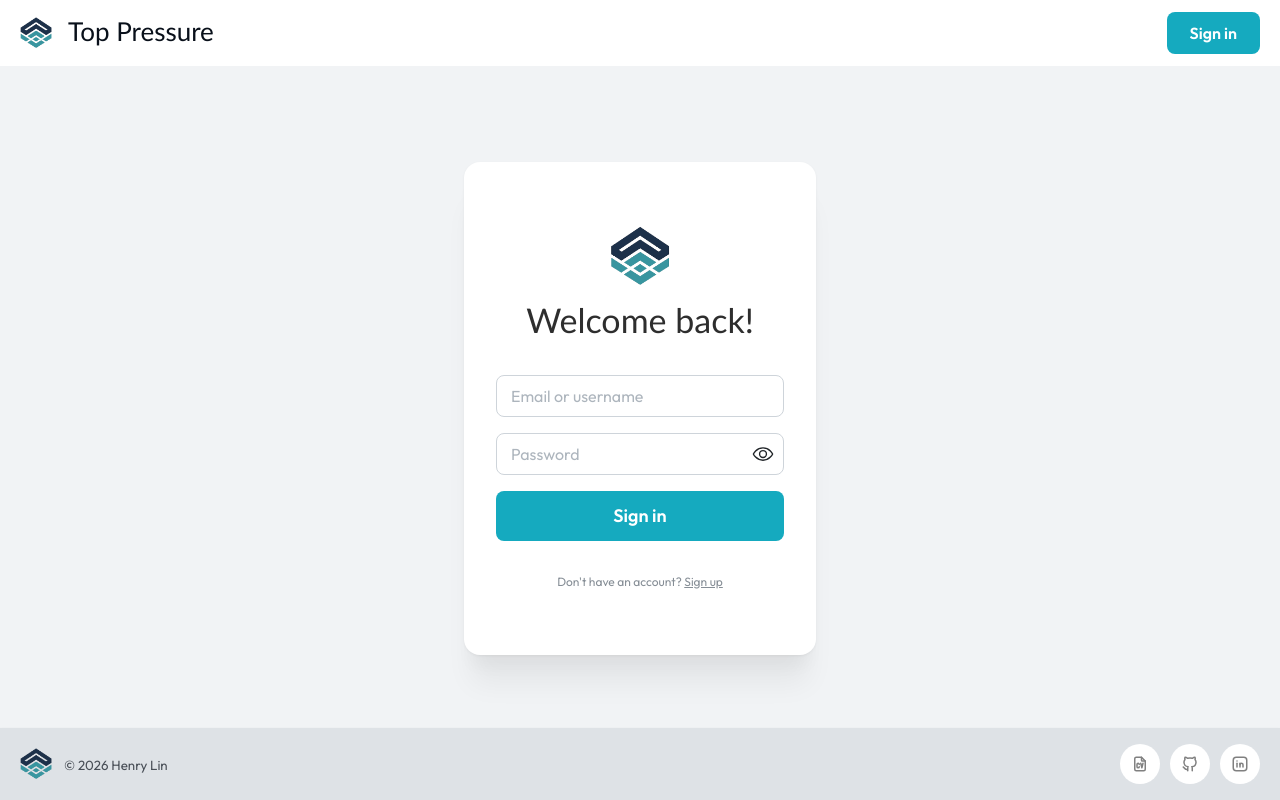
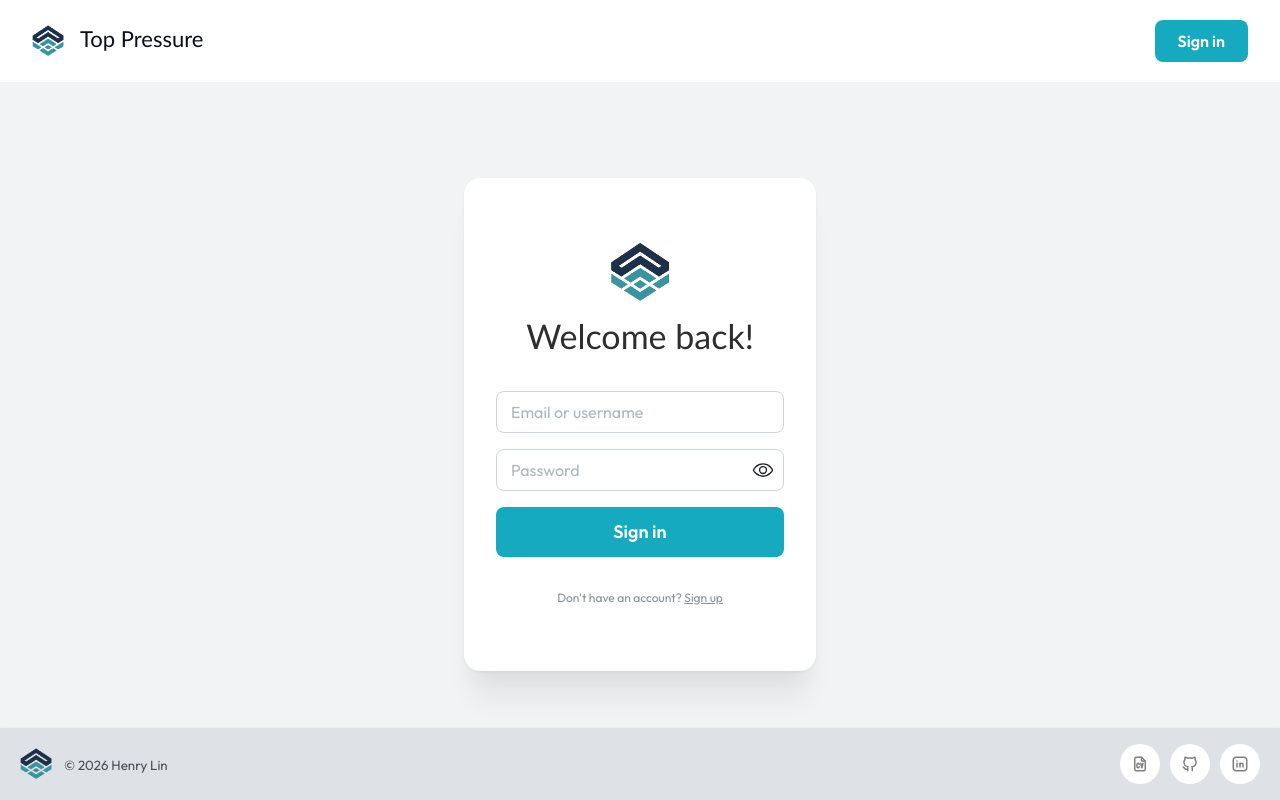
Before and after one commit to henrylin03/top-pressure-blog--FE, a React (Vite) app: page /login in a window 1280 px wide. Built offline with nearby package versions, Linux system fonts and the light colour scheme; a web font is replaced by a local one.

Commit message:
feat(Header): user can see their own profile on the top right of header, which also allows them to sign out
this fixes #43 as part of the refactoring to react router, and fixes #12 again (previously implemented using tanstack router)

```diff
--- a/src/components/Header/Header.module.css
+++ /dev/null
@@ -1,11 +0,0 @@
-.header {
-  box-shadow: var(--mantine-shadow-xs);
-  padding: var(--mantine-spacing-sm) var(--mantine-spacing-lg);
-  display: flex;
-  align-items: center;
-  justify-content: space-between;
-}
-
-.link {
-  color: var(--mantine-color-black);
-}
--- /dev/null
+++ b/src/components/Header/HeaderRight.tsx
@@ -0,0 +1,21 @@
+import { Button } from "@mantine/core";
+import { Link } from "react-router";
+import type { AuthState } from "@/contexts/auth";
+import ProfileMenu from "./ProfileMenu";
+
+interface Props {
+	user: AuthState["user"];
+	logout: AuthState["logout"];
+}
+
+const HeaderRight = ({ user, logout }: Props) => {
+	if (user) return <ProfileMenu user={user} logout={logout} />;
+
+	return (
+		<Button component={Link} to="/login" variant="filled" size="md">
+			Sign in
+		</Button>
+	);
+};
+
+export default HeaderRight;
--- a/src/components/Header/ProfileMenu/index.tsx
+++ b/src/components/Header/ProfileMenu/index.tsx
@@ -1,18 +1,24 @@
 import UserAvatar from "@components/UserAvatar";
 import { Group, Menu, Text } from "@mantine/core";
-import { IconLogout } from "@tabler/icons-react";
+import { IconAlignLeft2, IconLogout } from "@tabler/icons-react";
+import { Link, useNavigate } from "react-router";
+import type { AuthState } from "@/contexts/auth";
+import type { User } from "@/types/user";
 import ProfileButton from "./ProfileButton";
 
-type Props = Readonly<{ username: string; email: string; logout: () => void }>;
+type Props = { user: User; logout: AuthState["logout"] };
 
-const ProfileMenu = ({ username, email, logout }: Props) => {
-	const handleSignOut = async () => {
+const ProfileMenu = ({ user, logout }: Props) => {
+	const { username, email, isAuthor } = user;
+	const navigate = useNavigate();
+
+	const handleSignOut = () => {
 		logout();
-		await router.invalidate();
+		navigate("/");
 	};
 
 	return (
-		<Menu width={180}>
+		<Menu width={180} shadow="md">
 			<Menu.Target>
 				<ProfileButton username={username} email={email} />
 			</Menu.Target>
@@ -24,6 +30,16 @@ const ProfileMenu = ({ username, email, logout }: Props) => {
 					</Group>
 				</Menu.Label>
 				<Menu.Divider />
+				{isAuthor && (
+					<Menu.Item
+						c="dark.7"
+						leftSection={<IconAlignLeft2 size={20} strokeWidth={1} />}
+						component={Link}
+						to="/posts"
+					>
+						View posts
+					</Menu.Item>
+				)}
 				<Menu.Item
 					onClick={handleSignOut}
 					leftSection={<IconLogout size={20} strokeWidth={1} />}
--- a/src/components/Header/index.tsx
+++ b/src/components/Header/index.tsx
@@ -1,22 +1,31 @@
-import { Box, Button, Group, Title } from "@mantine/core";
+import { Group, Paper, Title } from "@mantine/core";
 import { Link } from "react-router";
+import { useAuth } from "@/contexts/auth";
 import logo from "/images/logo.png";
-import styles from "./Header.module.css";
+import HeaderRight from "./HeaderRight";
 
 const Header = () => {
+	const { user, logout } = useAuth();
+
 	return (
-		<Box component="header" className={styles.header}>
-			<Group gap="md" h="100%" className={styles.link}>
-				<img src={logo} loading="eager" alt="logo" width="32" height="32" />
-				<Title order={1} fz="h2" mb="2" visibleFrom="xs">
-					Top Pressure
-				</Title>
+		<Paper component="header" px="xl" py="lg" shadow="xs" radius={0}>
+			<Group justify="space-between">
+				<Group
+					gap="md"
+					h="100%"
+					renderRoot={(props) => (
+						<Link to="/" aria-label="Go home" {...props} />
+					)}
+				>
+					<img src={logo} loading="eager" alt="logo" width="32" height="32" />
+					<Title order={1} fz="h3" mb={4} visibleFrom="sm">
+						Top Pressure
+					</Title>
+				</Group>
+
+				<HeaderRight user={user} logout={logout} />
 			</Group>
-
-			<Button component={Link} to="/login" variant="filled" size="md">
-				Sign in
-			</Button>
-		</Box>
+		</Paper>
 	);
 };
 
```
